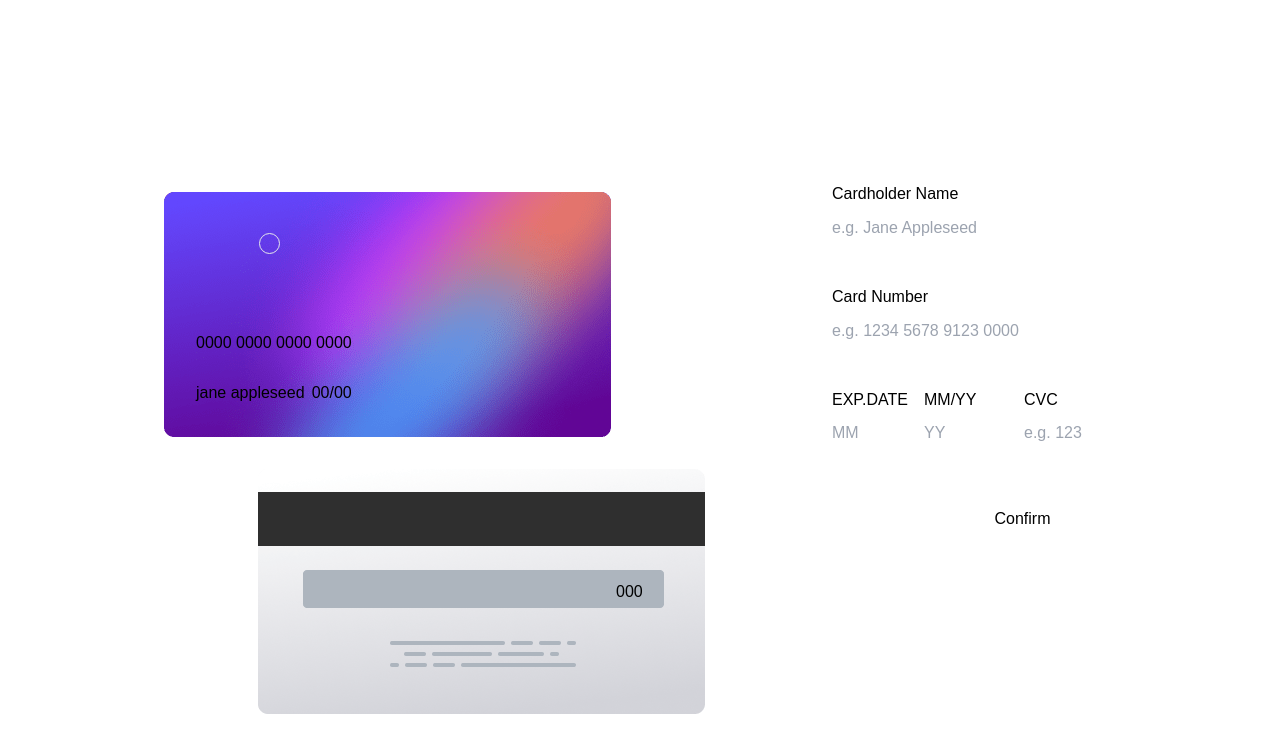
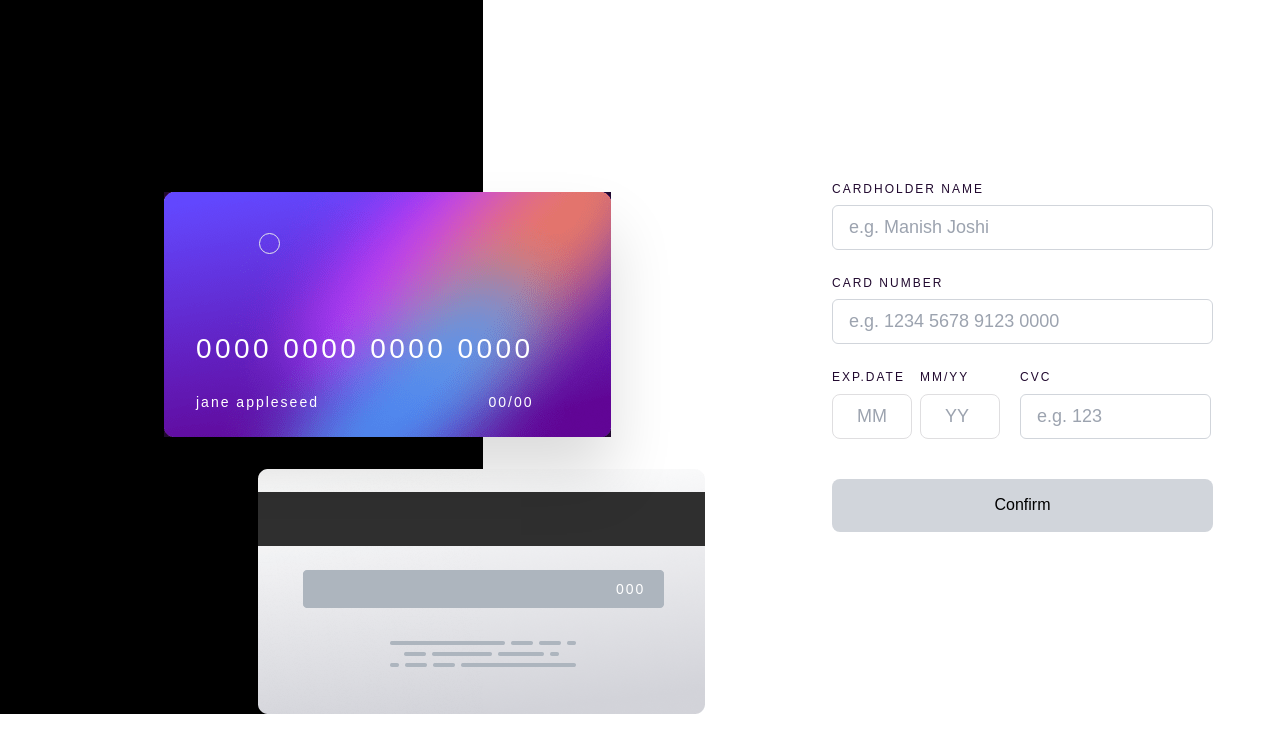
Before and after one commit to Ramya-Clg/G29-PARKit, a React (Vite) app in the folder frontend/: page /credit in a window 1280 px wide. Shown: the top 752 px of the page. Built offline with nearby package versions, Linux system fonts and the light colour scheme.

Commit message:
Updated the Styling for Credit Card Form

```diff
--- a/frontend/src/components/Credit_Form.jsx
+++ b/frontend/src/components/Credit_Form.jsx
@@ -1,82 +1,100 @@
-export default function Form({formData, handleInput, formattedCardNumber, handleSubmit, formErrors}) {
-    const {name, month, year, cvc} = formData
+export default function Form({ formData, handleInput, formattedCardNumber, handleSubmit, formErrors }) {
+    const { name, month, year, cvc } = formData;
 
     return (
-        <form aria-label="credit card form" className="form  mt-[91px] lg:mt-[111px] flex flex-col w-[327px] h-[348px] lg:w-[381x] lg:h-[372px] lg:ml-[349px] lg:mb-[90px]">
-            <label htmlFor="name" className="form--name_label"
-            >Cardholder Name</label>
+        <form
+            aria-label="credit card form"
+            className="form mt-[91px] lg:mt-[111px] flex flex-col w-[327px] h-[348px] lg:w-[381px] lg:h-[372px] lg:ml-[349px] lg:mb-[90px]"
+        >
+            <label htmlFor="name" className="form--name_label mb-2">
+                Cardholder Name
+            </label>
             <input
-                className="form--name_input lg:w-[381px] min-h-[45px]"
-                name='name'
+                className={`form--name_input lg:w-[381px] min-h-[45px] rounded-md border text-left focus:outline-none focus:ring-2 focus:ring-indigo-600 ${formErrors.name ? 'border-red-500' : 'border-gray-300'}`}
+                name="name"
                 value={name}
-                id='name'
+                id="name"
                 aria-label="name"
                 onChange={handleInput}
-                placeholder='e.g. Jane Appleseed'
+                placeholder="e.g. Manish Joshi"
             />
-            <div className="form--error text-error-color mt-2 text-xs leading-3">{formErrors.name}</div>
-            <label htmlFor="cardNumber" className="form--cardNumber_label mt-[18px] lg:mt-[26px]"
-            >Card Number</label>
+            {formErrors.name && <div className="text-red-500 mt-2 text-xs">{formErrors.name}</div>}
+
+            <label htmlFor="cardNumber" className="form--cardNumber_label mt-[18px] lg:mt-[26px] mb-2">
+                Card Number
+            </label>
             <input
-                className="form--card_number_input lg:w-[381px] min-h-[45px]"
-                name='cardNumber'
+                className={`form--card_number_input lg:w-[381px] min-h-[45px] rounded-md border text-left focus:outline-none focus:ring-2 focus:ring-indigo-600 ${formErrors.cardNumber ? 'border-red-500' : 'border-gray-300'}`}
+                name="cardNumber"
                 value={formattedCardNumber}
-                id='cardNumber'
+                id="cardNumber"
                 aria-label="cardNumber"
                 onChange={handleInput}
-                placeholder='e.g. 1234 5678 9123 0000'
+                placeholder="e.g. 1234 5678 9123 0000"
                 maxLength={19}
             />
-            <div className="form--error text-error-color mt-2 text-xs leading-3">{formErrors.cardNumber}</div>
+            {formErrors.cardNumber && <div className="text-red-500 mt-2 text-xs">{formErrors.cardNumber}</div>}
+
             <div className="form--exp_container flex w-full mt-[14px] mb-[28px] lg:mb-[40px] lg:mt-[26px]">
                 <div className="form--month_container mr-2">
-                    <label htmlFor="month" className="form--month_label block mb-[9px]"
-                    >EXP.DATE</label>
+                    <label htmlFor="month" className="form--month_label block mb-[9px]">
+                        Exp.Date
+                    </label>
                     <input
-                        className="form--month_input w-[72px] lg:w-[80px]"
-                        name='month'
+                        className="form--month_input w-[72px] lg:w-[80px] p-2 text-left"
+                        name="month"
                         value={month}
-                        id='month'
+                        id="month"
                         aria-label="month"
                         onChange={handleInput}
-                        placeholder='MM'
+                        placeholder="MM"
                         maxLength={2}
                     />
-                  <div className="form--error text-error-color mt-2 text-xs leading-3 w-[84px]">{formErrors.month}</div>
+                    {formErrors.month && <div className="text-red-500 mt-2 text-xs">{formErrors.month}</div>}
                 </div>
 
                 <div className="form--month_container mr-[11px] lg:mr-[20px]">
-                <label htmlFor="year" className="form--year_label block mb-[9px]"
-                >MM/YY</label>
+                    <label htmlFor="year" className="form--year_label block mb-[9px]">
+                        MM/YY
+                    </label>
                     <input
-                        className="form--year_input w-[72px] lg:w-[80px]"
-                        name='year'
+                        className="form--year_input w-[72px] lg:w-[80px] p-2 text-left"
+                        name="year"
                         value={year}
-                        id='year'
+                        id="year"
                         aria-label="year"
                         onChange={handleInput}
-                        placeholder='YY'
+                        placeholder="YY"
                         maxLength={2}
                     />
-                <div className="form--error text-error-color mt-2 text-xs leading-3">{formErrors.year}</div>
+                    {formErrors.year && <div className="text-red-500 mt-2 text-xs">{formErrors.year}</div>}
                 </div>
+
                 <div className="form--cvc_container">
-                    <label htmlFor="cvc" className="form--cvc_label block mb-[9px]"
-                        >CVC</label>
+                    <label htmlFor="cvc" className="form--cvc_label block mb-[9px]">
+                        CVC
+                    </label>
                     <input
-                        className="form--cvc_input w-[155px] lg:w-[191px]"
-                        name='cvc'
+                        className={`form--cvc_input w-[155px] lg:w-[191px] rounded-md border text-left focus:outline-none focus:ring-2 focus:ring-indigo-600 ${formErrors.cvc ? 'border-red-500' : 'border-gray-300'}`}
+                        name="cvc"
                         value={cvc}
-                        id='cvc'
+                        id="cvc"
                         aria-label="cvc"
                         onChange={handleInput}
-                        placeholder='e.g. 123'
+                        placeholder="e.g. 123"
                         maxLength={3}
                     />
-                    <div className="form--error text-error-color mt-2 text-xs leading-3">{formErrors.cvc}</div>
+                    {formErrors.cvc && <div className="text-red-500 mt-2 text-xs">{formErrors.cvc}</div>}
                 </div>
             </div>
-            <button onClick={handleSubmit} className='form--submit_btn bg-second-color text-main-color w-[327px] min-h-[53px] rounded-lg lg:w-[381px]' aria-label="confirm button">Confirm</button>
+
+            <button
+                onClick={handleSubmit}
+                className="form--submit_btn bg-gray-300 text-black w-[327px] min-h-[53px] rounded-lg lg:w-[381px] hover:bg-indigo-700 focus:outline-none focus:ring-2 focus:ring-indigo-600"
+                aria-label="confirm button">
+                Confirm
+            </button>
+
         </form>
-    )
+    );
 }
--- a/frontend/src/components/Credit_Form_Main.jsx
+++ b/frontend/src/components/Credit_Form_Main.jsx
@@ -1,6 +1,7 @@
-// Credit_Form.jsx
+// Credit_Form_Main.jsx
 import { useState, useEffect } from 'react';
-import './index.css';
+import './index.css'
+import './Credit_style.css'
 import Head from './Credit_Head';
 import Form from './Credit_Form';
 import FormThankYou from './Credit_Form_Ty';
@@ -109,4 +110,5 @@ function CreditForm() {
     </div>
   );
 }
+
 export default CreditForm;
--- a/frontend/src/components/Credit_Head.jsx
+++ b/frontend/src/components/Credit_Head.jsx
@@ -1,16 +1,17 @@
 import cardBack from '/bg-card-back.png?url'
 import cardFront from '/bg-card-front.png?url'
+import './Credit_style.css';
 export default function Head({formData, formattedCardNumber}) {
     const {name, cardNumber, month, year, cvc} = formData
     return (
-        <header className='head--container relative flex flex-col max-md:items-center bg-second-color h-60 w-full lg:w-[483px] lg:h-full'>
+        <header className='head--container relative flex flex-col max-md:items-center bg-black h-60 w-full lg:w-[483px] lg:h-full'>
             <div className='header--cards_image_container w-[343px] max-md:h-[251px] mt-10 lg:ml-[164px] lg:mt-[187px] flex flex-col lg:flex-col-reverse lg:w-[541px] lg:h-[527px]'>
                 <div className="header--image_container_back w-[286px] lg:w-[447px] self-end relative ">
                     <img className='header--card_back ' src={cardBack} alt="back of credit card" />
                     <p className='header--security_numbers absolute top-[73px] left-[228px] lg:top-[111px] lg:left-[358px]'>{!cvc ? '000' : cvc}</p>
                 </div>
 
-                <div className="header--image_container_front w-[286px] lg:w-[447px] relative bottom-[68px] lg:bottom-[32px]">
+                <div className="header--image_container_front w-[286px] lg:w-[447px] relative bottom-[68px] lg:bottom-[32px] bg-black">
                     <img className='header--card_front' src={cardFront} alt="front of credit card" />
                     <div className=' circle--container absolute top-[17.6px] left-[19px] lg:top-[28px] lg:left-[32px] flex items-center'>
                         <div className="header--circle_large w-[30px] h-[30px] bg-main-color rounded-[15px] mr-[10px] lg:mr-4 lg:w-[47px] lg:h-[47px] lg:rounded-[23.5px]"></div>
--- /dev/null
+++ b/frontend/src/components/Credit_style.css
@@ -0,0 +1,121 @@
+@tailwind base;
+@tailwind components;
+@tailwind utilities;
+
+@import url('https://fonts.googleapis.com/css2?family=Space+Grotesk:wght@400;500&display=swap');
+
+html {
+  font-family: 'Space Grotesk', sans-serif;
+}
+
+* {
+  margin: 0;
+  padding: 0;
+  box-sizing: border-box;
+}
+
+:root {
+  --main-color:#FFF;
+  --second-color: #21092f;
+  --font-color: #21092F;
+  --second-font-color: #8F8694;
+  --gradient: linear-gradient(163.95deg, #6348FE 4.74%, #610595 88.83%);
+  --font-family:  'Space Grotesk', sans-serif;
+  --shadow: 0px 39px 60px 0px #00000024;
+}
+
+.App {
+  height: 100vh;
+}
+
+/* typography */
+html {
+  font-family: var(--font-family);
+  font-weight: 500;
+}
+h1 {
+  font-size: 28px;
+  line-height: 36px;
+  letter-spacing: 3.42px;
+}
+
+h2 {
+  font-size: 12px;
+  line-height: 15px;
+  letter-spacing: 2px;
+  color: var(--second-font-color);
+}
+
+input:placeholder-shown {
+  font-size: 18px;
+  line-height: 23px;
+  letter-spacing: 0px;
+  text-indent: 16px;
+}
+
+label {
+  font-size: 12px;
+  line-height: 15px;
+  letter-spacing: 2px;
+  color: var(--font-color);
+  text-transform: uppercase;
+}
+
+header h1 {
+  font-size: 18px;
+  line-height: 23px;
+  letter-spacing: 2.200000047683716px;
+  color: var(--main-color);
+}
+
+header p {
+font-size: 9px;
+line-height: 11px;
+letter-spacing: 1.2857142686843872px;
+color: var(--main-color);
+}
+
+/* typography media query */
+@media(min-width: 1000px) {
+
+
+ h2 {
+    font-size: 18px;
+    line-height: 23px;
+    letter-spacing: 0px;
+  }
+
+  header h1 {
+    font-size: 28px;
+    line-height: 36px;
+    letter-spacing: 3.422222137451172px;
+  }
+
+  header p {
+    font-size: 14px;
+    line-height: 18px;
+    letter-spacing: 2px;
+  }
+}
+
+/* Head styles */
+
+.header--image_container_front {
+  background-color: var(--second-color);
+  box-shadow: var(--shadow);
+}
+
+/* Form styles */
+
+label {
+  margin-bottom: 9px;
+}
+
+input,
+input:active,
+input:focus {
+  border: 1px solid #DFDEE0;
+  height: 45px;
+  border-radius: 8px;
+  text-indent: 16px;
+}
```
